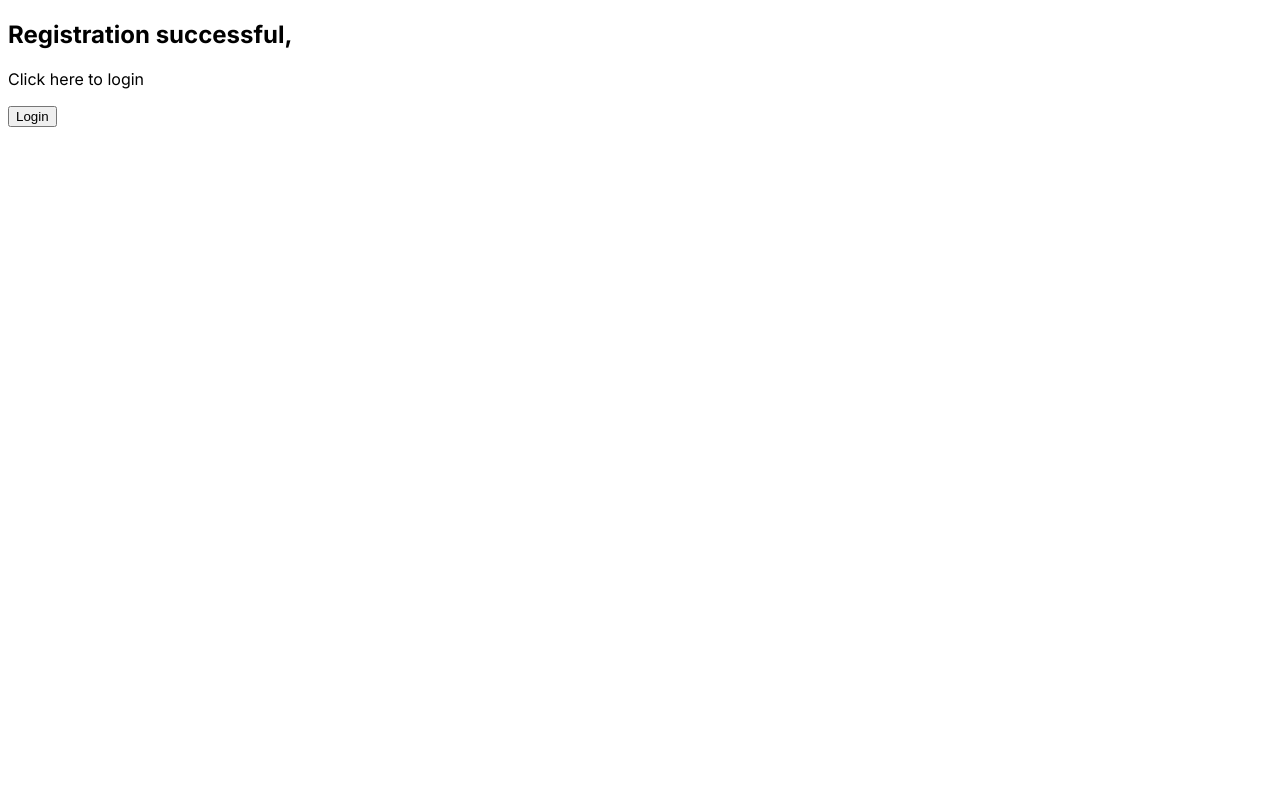
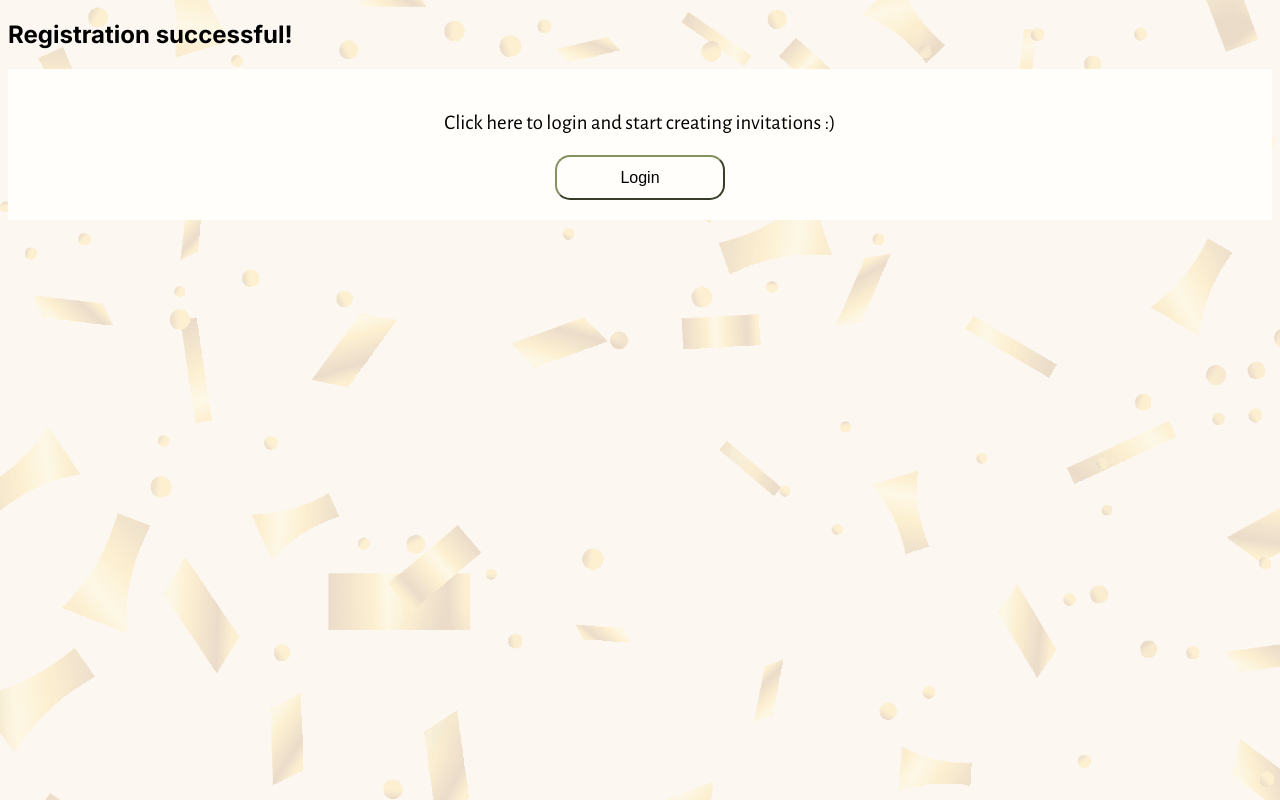
Before and after one commit to nanidam/degree-project-rendezevite, a Next.js app: page /registration-success in a window 1280 px wide. Built offline with nearby package versions, Linux system fonts and the light colour scheme.

Commit message:
added classnames

```diff
--- a/app/registration-success/page.tsx
+++ b/app/registration-success/page.tsx
@@ -1,5 +1,6 @@
 "use client";
 import { useRouter } from "next/navigation";
+import "./style.scss";
 
 const RegistrationSuccess = () => {
   const router = useRouter();
@@ -8,11 +9,13 @@ const RegistrationSuccess = () => {
   };
   return (
     <section>
-      <h1>Registration successful,</h1>
-      <p> Click here to login</p>
-      <button className="login-btn" type="button" onClick={handleLogin}>
-        Login
-      </button>
+      <h1>Registration successful!</h1>
+      <article className="registration-success-container">
+        <p> Click here to login and start creating invitations :)</p>
+        <button className="return-login-btn" type="button" onClick={handleLogin}>
+          Login
+        </button>
+      </article>
     </section>
   );
 };
```
